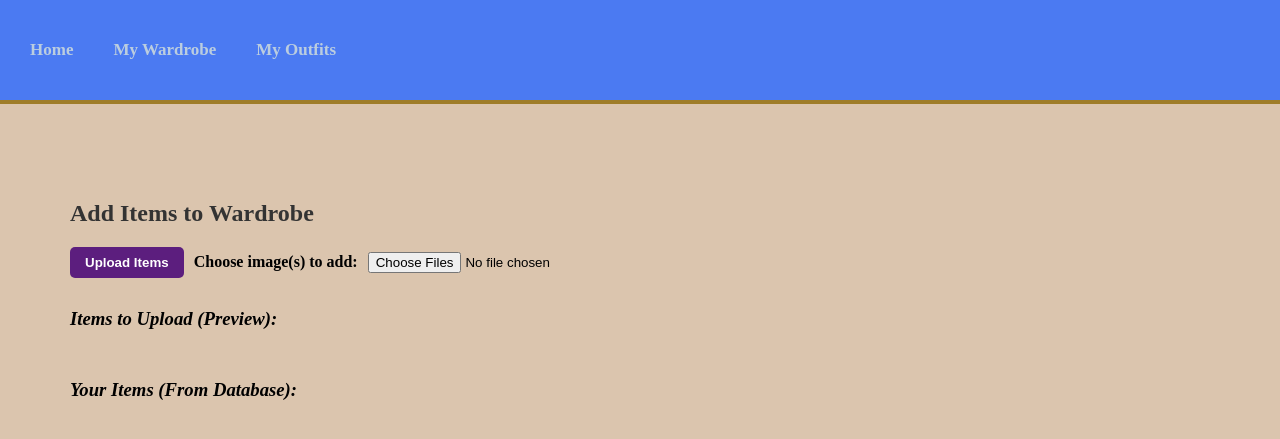
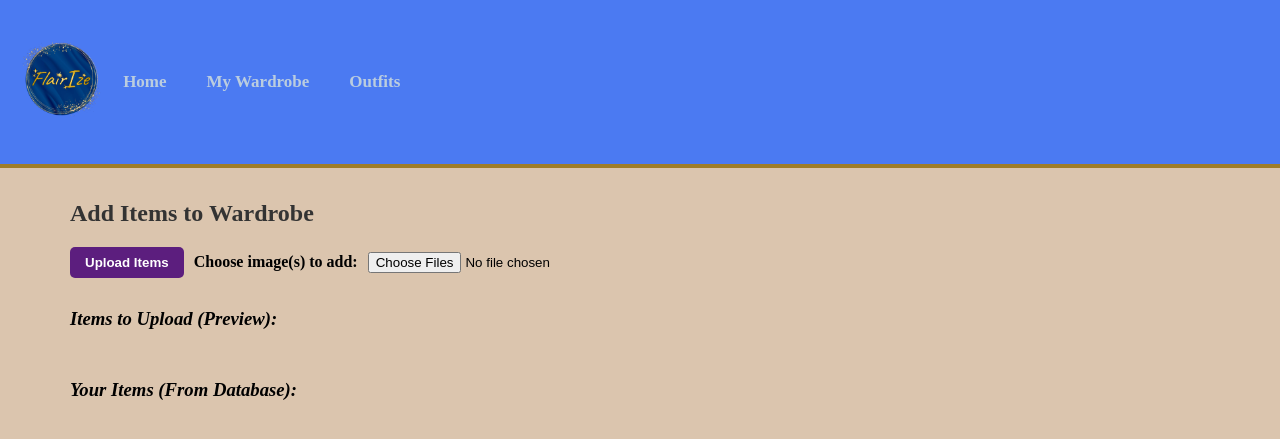
Before and after one commit to MahimaR0927/HackRU2025, a Flask app: page /wardrobe in a window 1280 px wide. Shown: the top 439 px of the page. Run offline with Flask 3, Linux system fonts and the light colour scheme; data that the repository does not hold is empty.

Commit message:
updated link in nav bar + logo

```diff
--- a/flask-app/static/style.css
+++ b/flask-app/static/style.css
@@ -146,13 +146,10 @@ h3 {
     width: 150px;
     height: 150px;
     object-fit: cover;
-<<<<<<< HEAD
     display: block;
 
     border: 2px solid #ddd;
     border-radius: 8px;
     padding: 5px;
     box-shadow: 0 2px 5px rgba(0,0,0,0.1);
-=======
->>>>>>> 809623b51647a7fbb8c831bc221e17d13b46329e
 }
--- a/flask-app/templates/src/homepage.html
+++ b/flask-app/templates/src/homepage.html
@@ -135,7 +135,7 @@
                     <a href="{{ url_for('wardrobe')}}">My Wardrobe</a>
                 </li>
                 <li>
-                    <a href="outfits.html">Outfits</a>
+                    <a href="{{ url_for('outfits')}}">Outfits</a>
                 </li>
             </ul>
         </nav>
--- a/flask-app/templates/src/outfits.html
+++ b/flask-app/templates/src/outfits.html
@@ -87,7 +87,7 @@
                         <a href="{{ url_for('wardrobe')}}">My Wardrobe</a>
                     </li>
                     <li>
-                        <a href="outfits.html">Outfits</a>
+                        <a href="{{ url_for('outfits')}}">Outfits</a>
                     </li>
                 </ul>
             </nav>
--- a/flask-app/templates/src/wardrobe.html
+++ b/flask-app/templates/src/wardrobe.html
@@ -9,6 +9,11 @@
 
 
   <div class="menu-board">
+        <!-- Logo -->
+        <a href="{{ url_for('index') }}" id="logo">
+            <img src="{{ url_for('static', filename='logo/Flairize Logo.png') }}" alt="Flairize Logo">
+        </a>
+
         <nav>
             <ul>
                 <li>
@@ -18,7 +23,7 @@
                     <a href="{{ url_for('wardrobe')}}">My Wardrobe</a>
                 </li>
                 <li>
-                  <a href="outfits.html">My Outfits</a>
+                    <a href="{{ url_for('outfits')}}">Outfits</a>
                 </li>
             </ul>
         </nav>
@@ -223,7 +228,22 @@ document.getElementById('uploadForm').addEventListener('submit', handleFileUploa
 
 </script>
 
+    <script>
+    window.onscroll = function() {scrollFunction()};
 
+    function scrollFunction() {
+    const navbar = document.querySelector(".menu-board");
+    const logo = document.querySelector("#logo img");
+
+    if (document.body.scrollTop > 20 || document.documentElement.scrollTop > 20) {
+        navbar.style.padding = "20px 10px";   // shrink padding
+        logo.style.height = "40px";           // shrink logo
+    } else {
+        navbar.style.padding = "40px 20px";   // original padding
+        logo.style.height = "80px";           // original logo size
+    }
+    }
+    </script>
 
 
 </body>
```
Lines whose indentation alone changed are shown as unchanged.
